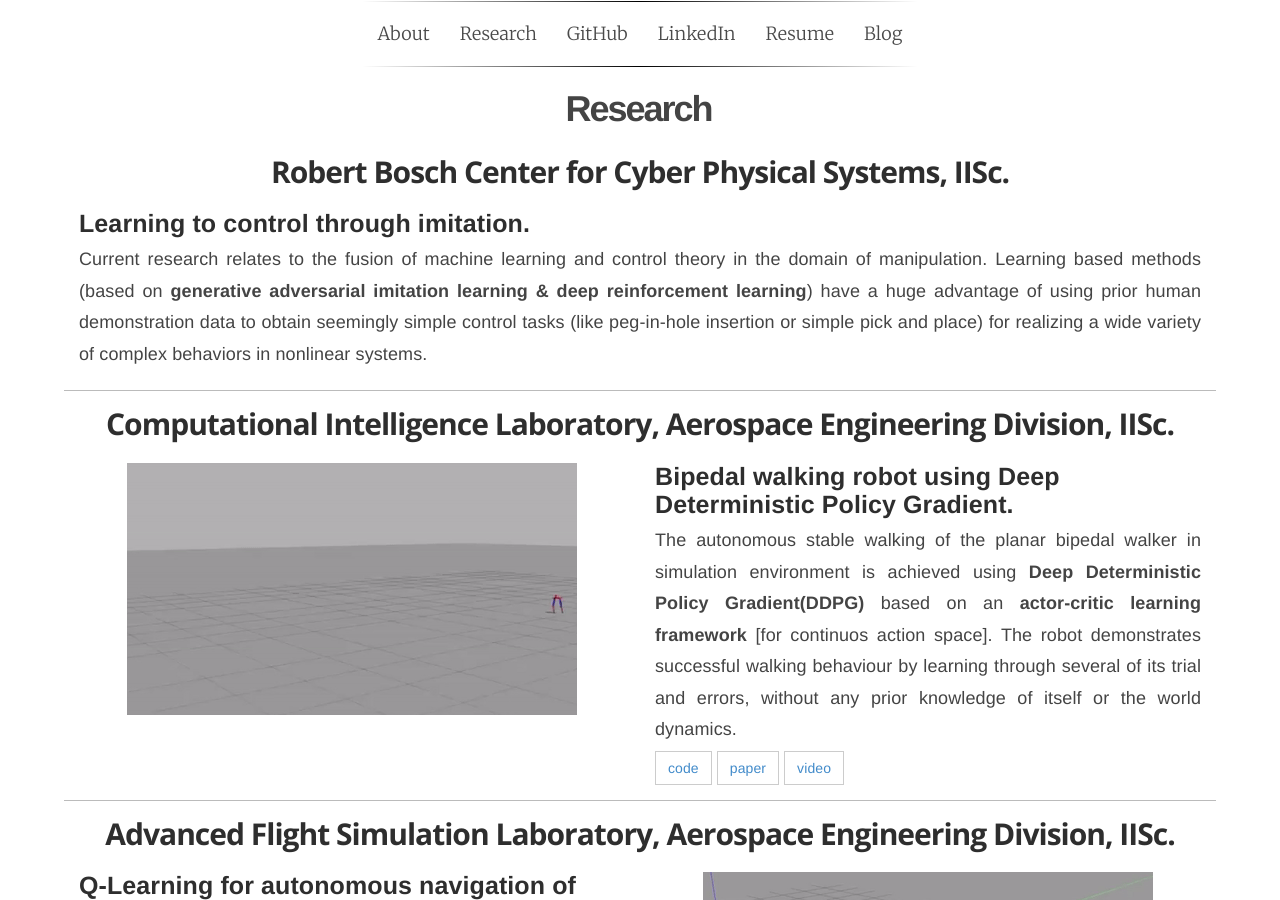
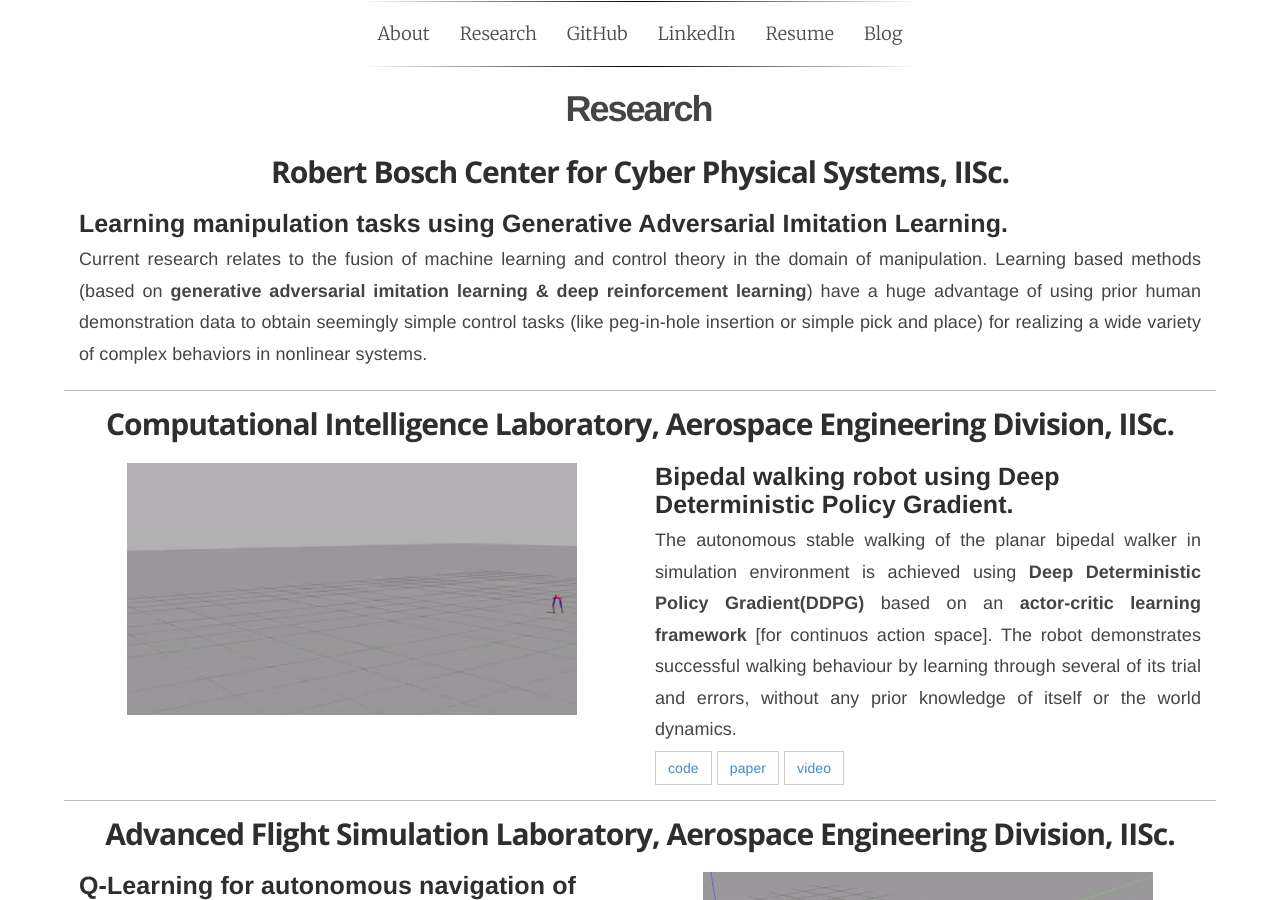
Before and after one commit to navuboy/navuboy.github.io, a Jekyll site: the page built from research.html, in a window 1280 px wide and 900 px high. Built offline with Jekyll 4.4.1, drawn with Linux system fonts in a browser that asks for light colours; some web fonts are replaced.

Commit message:
Updated research.md

```diff
--- a/_includes/research.md
+++ b/_includes/research.md
@@ -16,7 +16,7 @@
 <div class="container-fluid">
   <div class="row">
     <div class="col-md-12">
-        <h3 class="rtitle"><b>Learning to control through imitation.</b></h3>
+        <h3 class="rtitle"><b>Learning manipulation tasks using Generative Adversarial Imitation Learning.</b></h3>
         <p style="text-align:justify">
         Current research relates to the fusion of machine learning and control theory in the domain of manipulation. Learning based methods (based on <strong>generative adversarial imitation learning & deep reinforcement learning</strong>) have a huge advantage of using prior human demonstration data to obtain seemingly simple control tasks (like peg-in-hole insertion or simple pick and place) for realizing a wide variety of complex behaviors in nonlinear systems. <!-- In collaboration with Yaskawa India Private Limited. -->
         </p>
```
Also changed, not shown: _posts/2018-11-12-haptics.md (+1 -1 lines).
